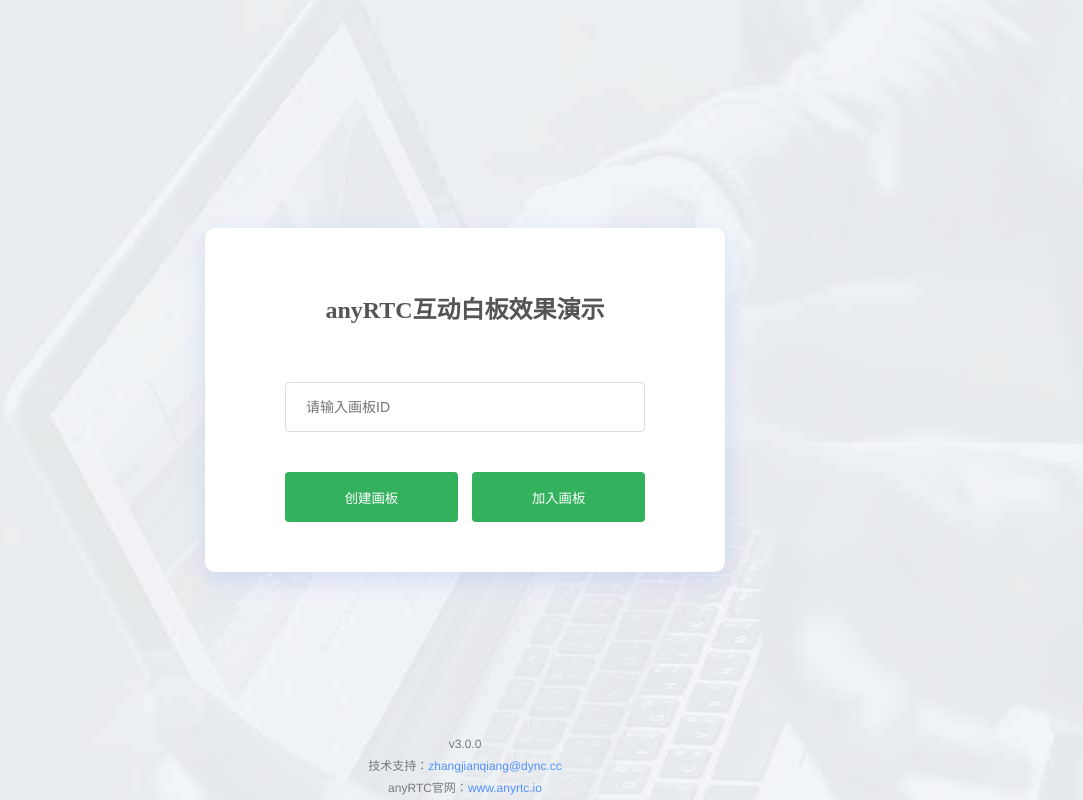
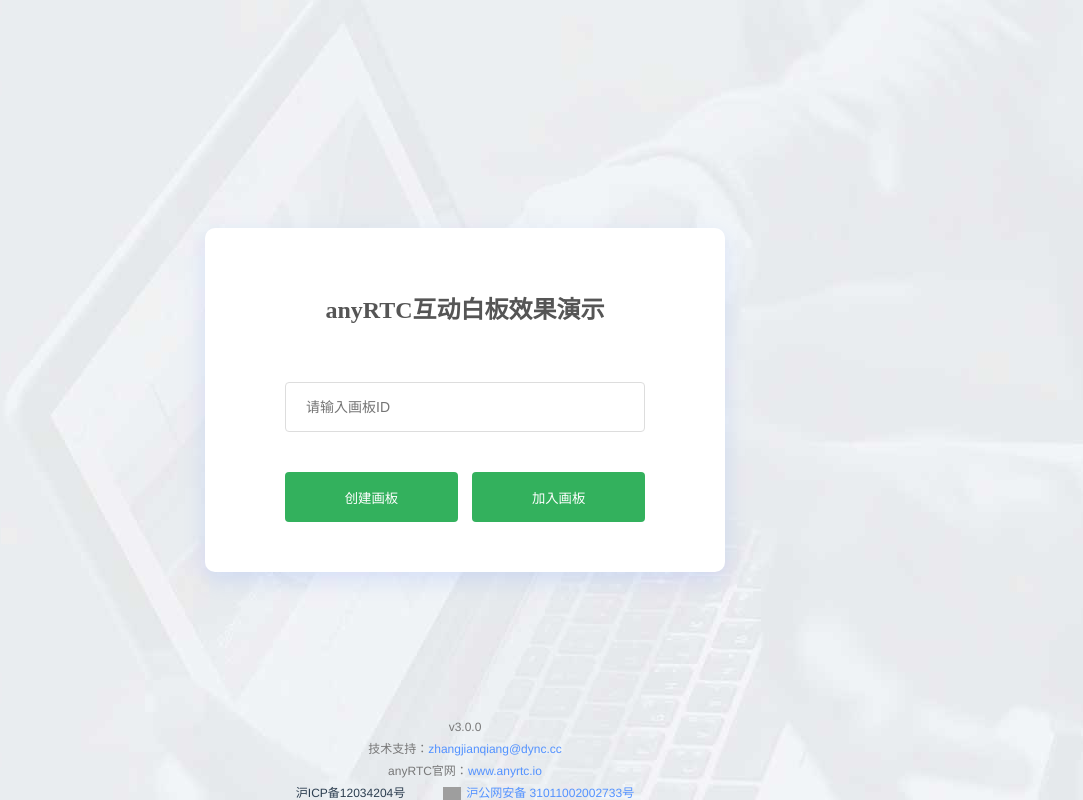
Before and after one commit to anyrtcIO-Community/anyRTC-WhiteBoard-Web, a Vue app: page / in a window 1280 px wide. Shown: the whole page, without its empty margins (175-1258 px from the left). Built offline with nearby package versions, Linux system fonts and the light colour scheme; grey boxes are pictures that could not be loaded.

Commit message:
添加备案链接

```diff
--- a/src/views/CreateBoard.vue
+++ b/src/views/CreateBoard.vue
@@ -96,7 +96,7 @@
   </div>
 </template>
 <script>
-import Board from 'ar-whiteboard';
+import ArWhiteBoard from 'ar-whiteboard';
 import 'ar-whiteboard/lib/index.css';
 
 import config from "../config.js";
@@ -237,7 +237,7 @@
     let that = this;
     that.roomId = that.$route.query.whiteboardId;
     that.$nextTick(() => {
-      that.Board = new Board("myCanvas");
+      that.Board = new ArWhiteBoard("myCanvas");
       that.addLog('info', `方法：initEngineWithARInfo，画板初始化`);
       //配置私有云白板服务器，如果使用公有云请忽略
       config.whiteBoardServeUrl && that.Board.configServerUrl(config.whiteBoardServeUrl);
--- a/src/views/Join.vue
+++ b/src/views/Join.vue
@@ -15,6 +15,10 @@
         <div class="whiteboard-footer_item">v3.0.0</div>
         <div class="whiteboard-footer_item">技术支持：<a href="">zhangjianqiang@dync.cc</a></div>
         <div class="whiteboard-footer_item">anyRTC官网：<a href="https://www.anyrtc.io" target="_blank">www.anyrtc.io</a></div>
+        <div class="meet-footer_item">
+          <span>沪ICP备12034204号</span>
+          <span style="margin-left: 18px;"><a data-v-3e91617f="" target="_blank" href="http://www.beian.gov.cn/portal/registerSystemInfo?recordcode=31011002002733"><img src="https://console.anyrtc.io/static/img/gongan_logo.d0289dc0.png" style="padding: 0px 5px 0px 20px; vertical-align: bottom; width: 18px;">沪公网安备 31011002002733号</a></span>
+        </div>
       </div>
     </div>
   </div>
--- a/src/views/JoinBoard.vue
+++ b/src/views/JoinBoard.vue
@@ -95,7 +95,7 @@
   </div>
 </template>
 <script>
-import Board from 'ar-whiteboard';
+import ArWhiteBoard from 'ar-whiteboard';
 import 'ar-whiteboard/lib/index.css';
 
 import config from "@/config.js";
@@ -123,7 +123,7 @@
     let that = this;
     that.roomId = that.$route.query.whiteboardId;
     // that.$nextTick(() => {
-      that.Board = new Board("myCanvas");
+      that.Board = new ArWhiteBoard("myCanvas");
       that.addLog('info', `方法：initEngineWithARInfo，画板初始化`);
       //配置私有云白板服务器，如果使用公有云请忽略
       config.whiteBoardServeUrl && that.Board.configServerUrl(config.whiteBoardServeUrl);
```
Also changed, not shown: package.json (+7 -8 lines).
